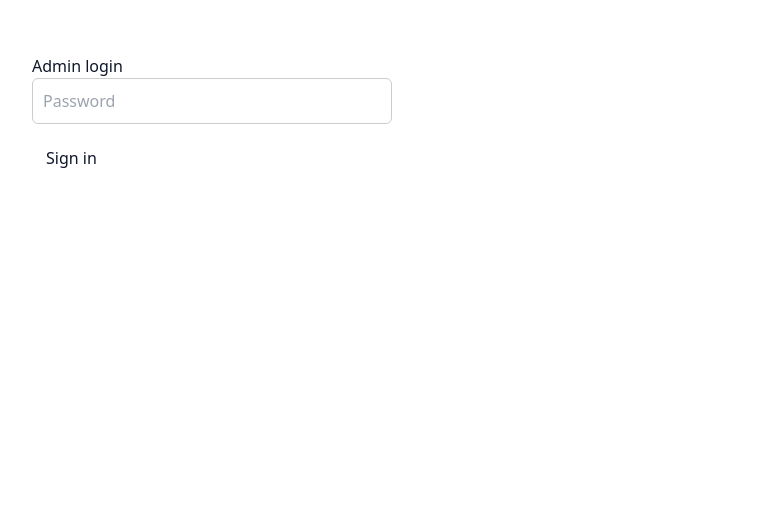
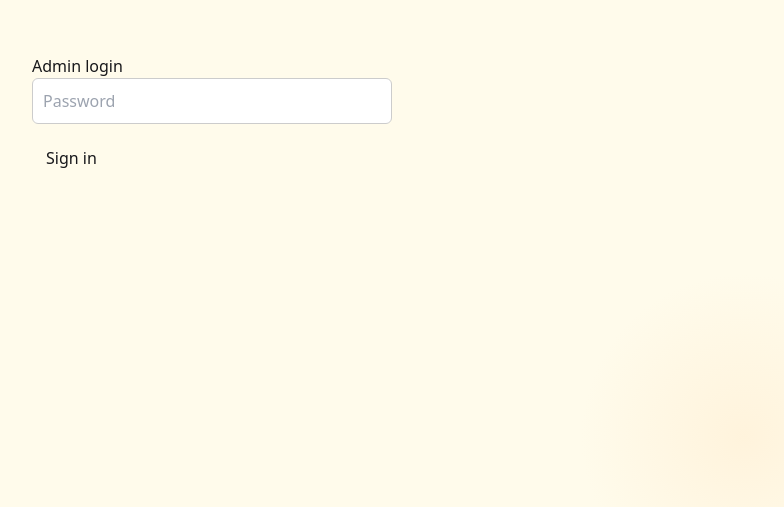
Before and after one commit to cactuswe/affiliate-web, a Next.js app: page /admin in a window 1280 px wide. Shown: the part 283-790 px from the top of the page, without its empty margins (408-1192 px from the left). Built offline with nearby package versions, Linux system fonts and the light colour scheme.

Commit message:
styling och fix

```diff
--- a/app/globals.css
+++ b/app/globals.css
@@ -1,43 +1,43 @@
-:root {
-	--radius: 0.5rem;
+@tailwind base;
+@tailwind components;
+@tailwind utilities;
+
+:root { --radius: 0.5rem; }
+
+html, body { height: 100%; }
+/* Make background full-bleed, remove scroll on product pages by default
+	Body remains scrollable only if a child explicitly overflows. This
+	helps avoid white curtains on some laptops while keeping accessibility. */
+body {
+  @apply bg-amber-50 text-zinc-900 antialiased min-h-screen;
+  background-image: radial-gradient(circle at 10% 10%, rgba(255,245,235,0.6), transparent 10%),
+						  radial-gradient(circle at 90% 90%, rgba(255,238,210,0.6), transparent 12%);
+  background-repeat: no-repeat;
+  background-attachment: fixed;
+  -webkit-font-smoothing: antialiased;
 }
 
-html, body { height: 100%; }
-body {
-	@apply bg-white text-slate-900 antialiased;
-}
+/* Remove default scrollbars on the html element only when a product uses a centered
+	fixed-height layout. We keep body scroll enabled but ensure the root background
+	is visible edge-to-edge. */
+html { overflow-y: auto; }
 
-/* Dark mode support */
-:root.dark {
-	--bg: #0b1020;
-}
+/* Utility: full-bleed container for pages that want edge-to-edge BG */
+.full-bleed-bg { min-height: 100vh; width: 100%; }
 
 /* Basic utility overrides */
 img { display: block; max-width: 100%; }
 input, textarea, button { font: inherit; }
 
-@tailwind base;
-@tailwind components;
-@tailwind utilities;
+/* Dark mode support */
+:root.dark { --bg: #0b1020; }
 
-/* Basdetaljer så det ser okej ut även utan extra UI-kit */
-:root { color-scheme: light dark; }
-body { @apply bg-white text-zinc-900 dark:bg-zinc-950 dark:text-zinc-100; }
-a { @apply underline underline-offset-4; }
-:root {
-	--radius: 0.5rem;
-}
+/* Small animations */
+.fade-in { animation: fadeIn 420ms ease both; }
+@keyframes fadeIn { from { opacity: 0; transform: translateY(6px); } to { opacity: 1; transform: translateY(0); } }
 
-html, body { height: 100%; }
-body {
-	@apply bg-white text-slate-900 antialiased;
-}
+.btn-soft { transition: transform 160ms ease, box-shadow 160ms ease; }
+.btn-soft:hover { transform: translateY(-2px); box-shadow: 0 6px 18px rgba(15,23,42,0.12); }
 
-/* Dark mode support */
-:root.dark {
-	--bg: #0b1020;
-}
-
-/* Basic utility overrides */
-img { display: block; max-width: 100%; }
-input, textarea, button { font: inherit; }
+/* Accessibility helpers */
+a:focus, button:focus, input:focus, textarea:focus { outline: 3px solid rgba(99,102,241,0.12); outline-offset: 3px; }
--- a/app/layout.tsx
+++ b/app/layout.tsx
@@ -1,5 +1,5 @@
 import './globals.css';
-import { ToastProvider } from '../components/ui/Toast';
+import ClientProviders from '@/components/ClientProviders';
 
 export const metadata = {
   title: 'Affiliate Web',
@@ -10,9 +10,9 @@ export default function RootLayout({ children }: { children: React.ReactNode })
   return (
     <html lang="en">
       <body className="min-h-screen flex items-center justify-center">
-        <ToastProvider>
+        <ClientProviders>
           <main className="w-full max-w-md mx-auto p-6">{children}</main>
-        </ToastProvider>
+        </ClientProviders>
       </body>
     </html>
   );
--- /dev/null
+++ b/components/ClientProviders.tsx
@@ -0,0 +1,12 @@
+"use client"
+import React from 'react'
+import { ToastProvider } from './ui/Toast'
+import { ThemeProvider } from '@/hooks/useTheme'
+
+export default function ClientProviders({ children }: { children: React.ReactNode }) {
+  return (
+    <ThemeProvider>
+      <ToastProvider>{children}</ToastProvider>
+    </ThemeProvider>
+  )
+}
--- a/hooks/useTheme.tsx
+++ b/hooks/useTheme.tsx
@@ -1,15 +1,25 @@
 "use client";
-import { useEffect, useState } from 'react';
+import React, { createContext, useContext, useEffect, useState } from 'react';
 
-export function useTheme() {
-  const [theme, setTheme] = useState<'light' | 'dark'>('light');
+type Theme = 'light' | 'dark';
+
+const ThemeContext = createContext<{ theme: Theme; toggle: () => void } | undefined>(undefined);
+
+export function ThemeProvider({ children }: { children: React.ReactNode }) {
+  const [theme, setTheme] = useState<Theme>('light');
   useEffect(() => {
     const t = document.documentElement.classList.contains('dark') ? 'dark' : 'light';
-    setTheme(t as any);
+    setTheme(t as Theme);
   }, []);
   function toggle() {
     document.documentElement.classList.toggle('dark');
     setTheme((s) => (s === 'light' ? 'dark' : 'light'));
   }
-  return { theme, toggle };
+  return <ThemeContext.Provider value={{ theme, toggle }}>{children}</ThemeContext.Provider>;
 }
+
+export function useTheme() {
+  const ctx = useContext(ThemeContext);
+  if (!ctx) throw new Error('useTheme must be used within ThemeProvider');
+  return ctx;
+}
```
